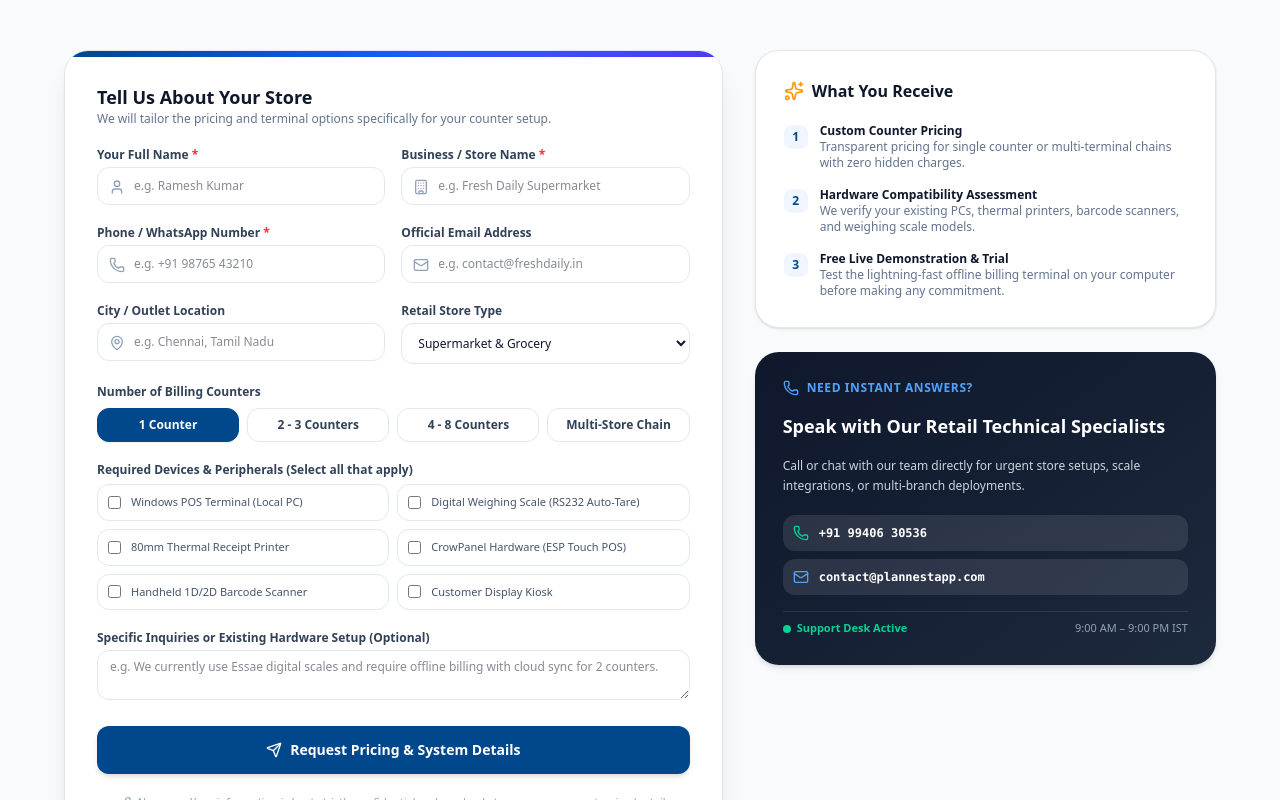
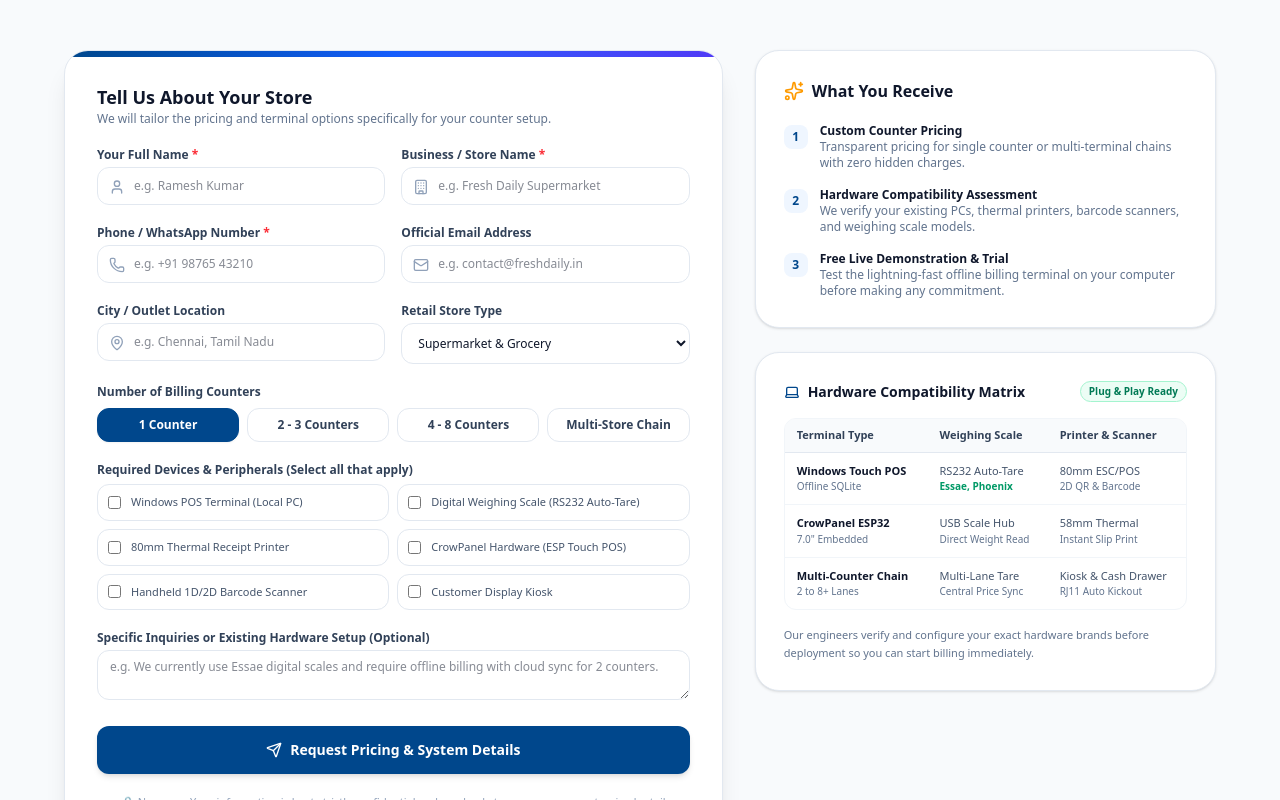
Before and after one commit to balu-sub/pos-saas-hub, a React (Vite) app: page / in a window 1280 px wide. Shown: the part 2000-2800 px from the top of the page. Built offline with nearby package versions, Linux system fonts and the light colour scheme.

Commit message:
Update Landing Page demo CTA with smooth scroll, replace instant answer with matrix, add submitted table, and implement full inquiries table in SaasAdminCockpit

```diff
--- a/src/components/LandingPage.jsx
+++ b/src/components/LandingPage.jsx
@@ -35,6 +35,7 @@ export default function LandingPage({ onOpenAuth }) {
   const [activeWorkflowTab, setActiveWorkflowTab] = useState('scan');
 
   // Contact for Pricing & Details Form State
+  const [submittedData, setSubmittedData] = useState(null);
   const [formData, setFormData] = useState({
     fullName: '',
     businessName: '',
@@ -98,6 +99,11 @@ export default function LandingPage({ onOpenAuth }) {
       ]);
 
       if (error) throw error;
+      setSubmittedData({
+        ...formData,
+        inquiryId,
+        submittedAt: new Date().toLocaleString('en-IN', { dateStyle: 'medium', timeStyle: 'short' }),
+      });
       setSubmitSuccess(true);
     } catch (err) {
       setSubmitError(err.message || 'Failed to submit inquiry. Please try again.');
@@ -135,10 +141,13 @@ export default function LandingPage({ onOpenAuth }) {
               Sign In
             </button>
             <button
-              onClick={() => onOpenAuth('signup')}
-              className="px-4 py-2 text-xs font-bold bg-[#00478c] hover:bg-[#003870] text-white rounded-xl shadow-xs transition flex items-center gap-1.5"
+              onClick={() => {
+                const el = document.getElementById('contact-pricing');
+                if (el) el.scrollIntoView({ behavior: 'smooth' });
+              }}
+              className="px-4 py-2 text-xs font-bold bg-[#00478c] hover:bg-[#003870] text-white rounded-xl shadow-xs transition flex items-center gap-1.5 cursor-pointer"
             >
-              <span>Sign Up</span>
+              <span>Ask for Demo</span>
               <ArrowRight className="w-3.5 h-3.5" />
             </button>
           </div>
@@ -165,10 +174,13 @@ export default function LandingPage({ onOpenAuth }) {
 
           <div className="mt-8 flex flex-wrap items-center justify-center gap-4">
             <button
-              onClick={() => onOpenAuth('signup')}
-              className="px-6 py-3.5 text-sm font-bold bg-[#00478c] hover:bg-[#003870] text-white rounded-xl shadow-md hover:shadow-lg transition flex items-center gap-2"
+              onClick={() => {
+                const el = document.getElementById('contact-pricing');
+                if (el) el.scrollIntoView({ behavior: 'smooth' });
+              }}
+              className="px-6 py-3.5 text-sm font-bold bg-[#00478c] hover:bg-[#003870] text-white rounded-xl shadow-md hover:shadow-lg transition flex items-center gap-2 cursor-pointer"
             >
-              <span>Get Started with Free Trial</span>
+              <span>Ask for Demonstration</span>
               <ArrowRight className="w-4 h-4" />
             </button>
           </div>
@@ -284,21 +296,94 @@ export default function LandingPage({ onOpenAuth }) {
             <div className="lg:col-span-7 bg-white p-6 sm:p-8 rounded-3xl border border-slate-200 shadow-xl relative overflow-hidden">
               <div className="absolute top-0 left-0 right-0 h-1.5 bg-gradient-to-r from-[#00478c] via-blue-600 to-indigo-600"></div>
 
-              {submitSuccess ? (
-                <div className="py-10 text-center space-y-4 animate-in fade-in zoom-in-95">
-                  <div className="w-16 h-16 rounded-full bg-emerald-50 text-emerald-600 border border-emerald-200 flex items-center justify-center mx-auto shadow-sm">
-                    <CheckCircle2 className="w-8 h-8" />
+              {submitSuccess && submittedData ? (
+                <div className="py-6 space-y-5 animate-in fade-in zoom-in-95">
+                  <div className="flex items-center gap-3 p-4 bg-emerald-50 border border-emerald-200 rounded-2xl text-emerald-900">
+                    <CheckCircle className="w-8 h-8 text-emerald-600 shrink-0" />
+                    <div>
+                      <h3 className="text-base font-extrabold text-emerald-950">Demonstration Request Submitted!</h3>
+                      <p className="text-xs text-emerald-800">
+                        Thank you! We have logged your store specification. Our technical specialist will contact you with pricing and schedule your live trial.
+                      </p>
+                    </div>
                   </div>
-                  <h3 className="text-2xl font-black text-slate-900">Quotation Request Received!</h3>
-                  <p className="text-sm text-slate-600 max-w-md mx-auto leading-relaxed">
-                    Thank you, <strong className="text-slate-900">{formData.fullName}</strong>! We have registered your request for <strong className="text-slate-900">{formData.businessName}</strong>.
-                    Our retail solution team will contact you at <span className="font-mono font-bold text-[#00478c]">{formData.phone}</span> shortly with complete pricing and system details.
-                  </p>
-                  <div className="pt-4">
+
+                  {/* Submitted Details Table */}
+                  <div className="border border-slate-200 rounded-2xl overflow-hidden shadow-xs">
+                    <div className="bg-slate-50 px-4 py-3 border-b border-slate-200 font-bold text-xs text-slate-800 flex items-center justify-between">
+                      <span className="flex items-center gap-1.5">
+                        <Building className="w-3.5 h-3.5 text-[#00478c]" />
+                        <span>Submitted Store Specification</span>
+                      </span>
+                      <span className="font-mono text-[11px] px-2 py-0.5 bg-blue-100 text-[#00478c] rounded font-bold">
+                        {submittedData.inquiryId}
+                      </span>
+                    </div>
+                    <table className="w-full text-xs divide-y divide-slate-100">
+                      <tbody className="divide-y divide-slate-100">
+                        <tr className="divide-x divide-slate-100">
+                          <td className="px-3.5 py-2.5 bg-slate-50/70 font-semibold text-slate-600 w-1/3">Store / Business Name</td>
+                          <td className="px-3.5 py-2.5 font-bold text-slate-900">{submittedData.businessName}</td>
+                        </tr>
+                        <tr className="divide-x divide-slate-100">
+                          <td className="px-3.5 py-2.5 bg-slate-50/70 font-semibold text-slate-600">Contact Person</td>
+                          <td className="px-3.5 py-2.5 font-medium text-slate-800">{submittedData.fullName}</td>
+                        </tr>
+                        <tr className="divide-x divide-slate-100">
+                          <td className="px-3.5 py-2.5 bg-slate-50/70 font-semibold text-slate-600">Phone / WhatsApp</td>
+                          <td className="px-3.5 py-2.5 font-mono font-bold text-[#00478c]">{submittedData.phone}</td>
+                        </tr>
+                        {submittedData.email && (
+                          <tr className="divide-x divide-slate-100">
+                            <td className="px-3.5 py-2.5 bg-slate-50/70 font-semibold text-slate-600">Official Email</td>
+                            <td className="px-3.5 py-2.5 text-slate-700">{submittedData.email}</td>
+                          </tr>
+                        )}
+                        <tr className="divide-x divide-slate-100">
+                          <td className="px-3.5 py-2.5 bg-slate-50/70 font-semibold text-slate-600">City / Location</td>
+                          <td className="px-3.5 py-2.5 text-slate-700">{submittedData.city || 'India'}</td>
+                        </tr>
+                        <tr className="divide-x divide-slate-100">
+                          <td className="px-3.5 py-2.5 bg-slate-50/70 font-semibold text-slate-600">Retail Store Type</td>
+                          <td className="px-3.5 py-2.5 text-slate-700">{submittedData.storeType}</td>
+                        </tr>
+                        <tr className="divide-x divide-slate-100">
+                          <td className="px-3.5 py-2.5 bg-slate-50/70 font-semibold text-slate-600">Billing Counters</td>
+                          <td className="px-3.5 py-2.5 font-bold text-slate-800">{submittedData.counterCount}</td>
+                        </tr>
+                        <tr className="divide-x divide-slate-100">
+                          <td className="px-3.5 py-2.5 bg-slate-50/70 font-semibold text-slate-600">Selected Hardware</td>
+                          <td className="px-3.5 py-2.5 text-slate-700">
+                            {submittedData.hardwareRequirements?.length > 0
+                              ? submittedData.hardwareRequirements.join(', ')
+                              : 'Standard PC POS'}
+                          </td>
+                        </tr>
+                        {submittedData.notes && (
+                          <tr className="divide-x divide-slate-100">
+                            <td className="px-3.5 py-2.5 bg-slate-50/70 font-semibold text-slate-600">Specific Notes</td>
+                            <td className="px-3.5 py-2.5 text-slate-700 italic">{submittedData.notes}</td>
+                          </tr>
+                        )}
+                        <tr className="divide-x divide-slate-100">
+                          <td className="px-3.5 py-2.5 bg-slate-50/70 font-semibold text-slate-600">Status</td>
+                          <td className="px-3.5 py-2.5">
+                            <span className="inline-flex items-center gap-1.5 px-2 py-0.5 rounded-full text-[11px] font-bold bg-amber-50 text-amber-700 border border-amber-200">
+                              <Clock className="w-3 h-3" />
+                              <span>Queued for Demonstration</span>
+                            </span>
+                          </td>
+                        </tr>
+                      </tbody>
+                    </table>
+                  </div>
+
+                  <div className="pt-2 flex items-center justify-between">
                     <button
                       type="button"
                       onClick={() => {
                         setSubmitSuccess(false);
+                        setSubmittedData(null);
                         setFormData({
                           fullName: '',
                           businessName: '',
@@ -311,13 +396,13 @@ export default function LandingPage({ onOpenAuth }) {
                           notes: '',
                         });
                       }}
-                      className="px-6 py-2.5 rounded-xl bg-slate-100 hover:bg-slate-200 text-slate-700 font-bold text-xs transition"
+                      className="px-5 py-2 rounded-xl bg-slate-100 hover:bg-slate-200 text-slate-700 font-bold text-xs transition cursor-pointer"
                     >
-                      Submit Another Inquiry
+                      Submit Another Store Inquiry
                     </button>
+                    <span className="text-[11px] text-slate-400">Ref: {submittedData.inquiryId}</span>
                   </div>
-                </div>
-              ) : (
+                </div>) : (
                 <form onSubmit={handleInquirySubmit} className="space-y-5">
                   <div>
                     <h3 className="text-lg font-bold text-slate-900">Tell Us About Your Store</h3>
@@ -575,41 +660,77 @@ export default function LandingPage({ onOpenAuth }) {
                 </ul>
               </div>
 
-              {/* Direct Help / Instant Contact Card */}
-              <div className="bg-gradient-to-br from-slate-900 to-slate-800 text-white p-6 sm:p-7 rounded-3xl shadow-md space-y-4">
-                <div className="flex items-center gap-2 text-blue-400 text-xs font-bold uppercase tracking-wider">
-                  <Phone className="w-4 h-4" />
-                  <span>Need Instant Answers?</span>
-                </div>
-                <h4 className="text-lg font-bold text-white">Speak with Our Retail Technical Specialists</h4>
-                <p className="text-xs text-slate-300 leading-relaxed">
-                  Call or chat with our team directly for urgent store setups, scale integrations, or multi-branch deployments.
-                </p>
-
-                <div className="space-y-2 pt-1 font-mono text-xs">
-                  <a
-                    href="tel:+919940630536"
-                    className="flex items-center gap-2.5 p-2.5 rounded-xl bg-white/10 hover:bg-white/20 text-white transition font-bold"
-                  >
-                    <Phone className="w-4 h-4 text-emerald-400 shrink-0" />
-                    <span>+91 99406 30536</span>
-                  </a>
-                  <a
-                    href="mailto:contact@plannestapp.com"
-                    className="flex items-center gap-2.5 p-2.5 rounded-xl bg-white/10 hover:bg-white/20 text-white transition font-bold"
-                  >
-                    <Mail className="w-4 h-4 text-blue-400 shrink-0" />
-                    <span>contact@plannestapp.com</span>
-                  </a>
+              {/* Hardware & Terminal Compatibility Matrix Table */}
+              <div className="bg-white p-6 sm:p-7 rounded-3xl border border-slate-200 shadow-sm space-y-4">
+                <div className="flex items-center justify-between">
+                  <h4 className="text-sm font-black text-slate-900 flex items-center gap-2">
+                    <Laptop className="w-4 h-4 text-[#00478c]" />
+                    <span>Hardware Compatibility Matrix</span>
+                  </h4>
+                  <span className="text-[10px] font-bold px-2 py-0.5 rounded-full bg-emerald-50 text-emerald-700 border border-emerald-200">
+                    Plug &amp; Play Ready
+                  </span>
                 </div>
 
-                <div className="pt-2 border-t border-white/10 flex items-center justify-between text-[11px] text-slate-400">
-                  <span className="flex items-center gap-1.5 text-emerald-400 font-bold">
-                    <span className="w-2 h-2 rounded-full bg-emerald-400 animate-pulse"></span>
-                    Support Desk Active
-                  </span>
-                  <span>9:00 AM – 9:00 PM IST</span>
+                <div className="overflow-x-auto rounded-xl border border-slate-100">
+                  <table className="w-full text-[11px] text-left">
+                    <thead className="bg-slate-50 text-slate-700 font-bold border-b border-slate-200">
+                      <tr>
+                        <th className="px-3 py-2">Terminal Type</th>
+                        <th className="px-3 py-2">Weighing Scale</th>
+                        <th className="px-3 py-2">Printer &amp; Scanner</th>
+                      </tr>
+                    </thead>
+                    <tbody className="divide-y divide-slate-100 text-slate-600">
+                      <tr>
+                        <td className="px-3 py-2.5 font-bold text-slate-900">
+                          Windows Touch POS
+                          <span className="block text-[10px] text-slate-500 font-normal">Offline SQLite</span>
+                        </td>
+                        <td className="px-3 py-2.5">
+                          RS232 Auto-Tare
+                          <span className="block text-[10px] text-emerald-600 font-semibold">Essae, Phoenix</span>
+                        </td>
+                        <td className="px-3 py-2.5">
+                          80mm ESC/POS
+                          <span className="block text-[10px] text-slate-500 font-normal">2D QR &amp; Barcode</span>
+                        </td>
+                      </tr>
+                      <tr>
+                        <td className="px-3 py-2.5 font-bold text-slate-900">
+                          CrowPanel ESP32
+                          <span className="block text-[10px] text-slate-500 font-normal">7.0" Embedded</span>
+                        </td>
+                        <td className="px-3 py-2.5">
+                          USB Scale Hub
+                          <span className="block text-[10px] text-slate-500 font-normal">Direct Weight Read</span>
+                        </td>
+                        <td className="px-3 py-2.5">
+                          58mm Thermal
+                          <span className="block text-[10px] text-slate-500 font-normal">Instant Slip Print</span>
+                        </td>
+                      </tr>
+                      <tr>
+                        <td className="px-3 py-2.5 font-bold text-slate-900">
+                          Multi-Counter Chain
+                          <span className="block text-[10px] text-slate-500 font-normal">2 to 8+ Lanes</span>
+                        </td>
+                        <td className="px-3 py-2.5">
+                          Multi-Lane Tare
+                          <span className="block text-[10px] text-slate-500 font-normal">Central Price Sync</span>
+                        </td>
+                        <td className="px-3 py-2.5">
+                          Kiosk &amp; Cash Drawer
+                          <span className="block text-[10px] text-slate-500 font-normal">RJ11 Auto Kickout</span>
+                        </td>
+                      </tr>
+                    </tbody>
+                  </table>
                 </div>
+
+                <p className="text-[11px] text-slate-500 leading-relaxed">
+                  Our engineers verify and configure your exact hardware brands before deployment so you can start billing immediately.
+                </p>
               </div>
             </div>
           </div>
--- a/src/components/SaasAdminCockpit.jsx
+++ b/src/components/SaasAdminCockpit.jsx
@@ -1,6 +1,9 @@
 import React, { useState, useEffect } from 'react';
 import { supabase } from '../supabase';
 import {
+  ArrowRight,
+  MessageSquare,
+  FileText,
   Store,
   Layers,
   Radio,
```
